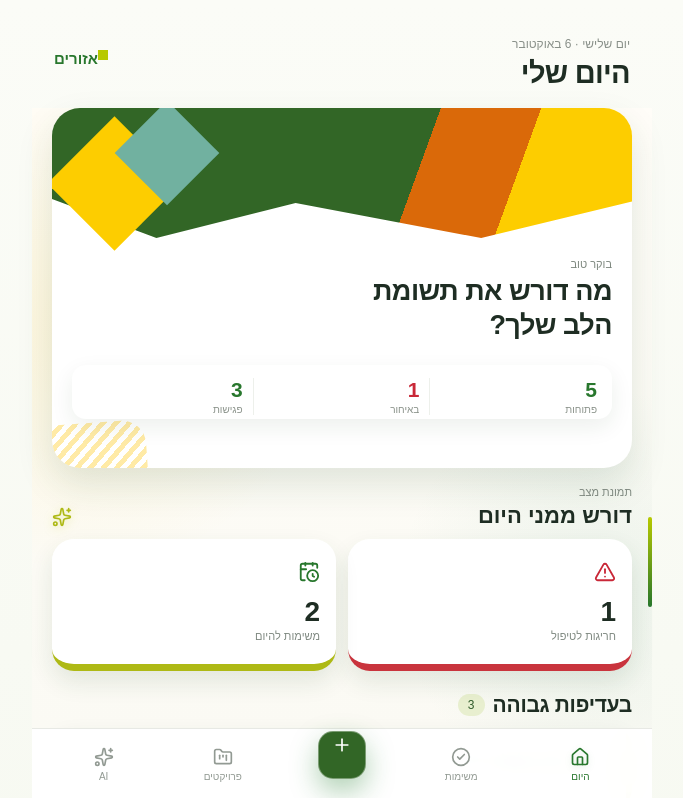
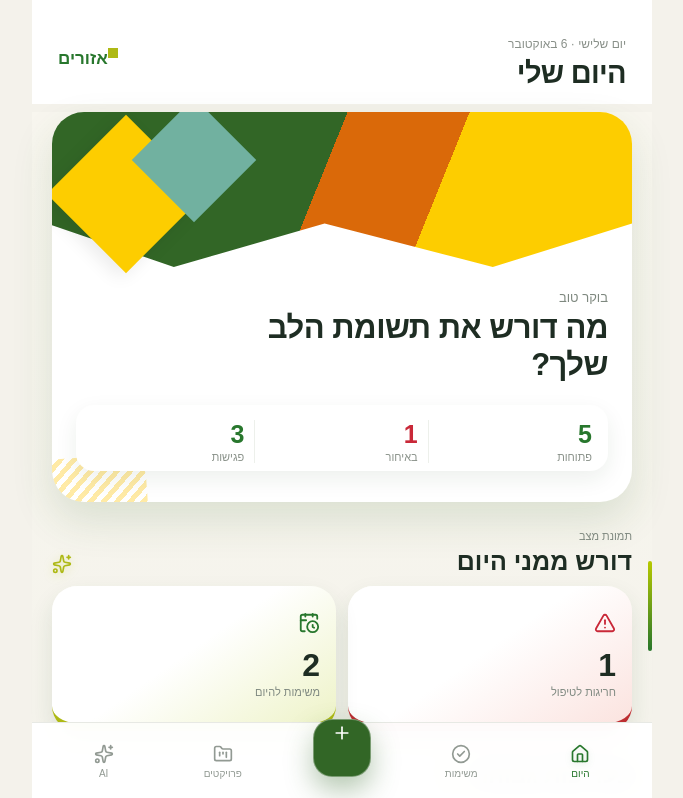
Before and after one commit to yuvaltzalach/Azorim-task-manager, a React (Vite) app: page / in a window 1280 px wide. Shown: the top 798 px of the page, without its empty margins (298-981 px from the left). Built offline with nearby package versions, Linux system fonts and the light colour scheme.

Commit message:
Polish vivid Azorim construction dashboard

```diff
--- a/src/styles.css
+++ b/src/styles.css
@@ -125,3 +125,33 @@ linear-gradient(315deg,rgba(112,180,155,.16),transparent 34%),#fff}
 .executiveIntro:before{background:linear-gradient(110deg,#326626 0 62%,#DA6909 62% 78%,#FDCD00 78% 100%)}
 .progress i{background:linear-gradient(90deg,#DA6909 0 20%,#FDCD00 20% 42%,#AEB915 42% 65%,#326626 65% 100%)}
 .projectRow:nth-of-type(3n){border-inline-start-color:#DA6909}
+
+
+/* vNext — vivid construction dashboard */
+header{padding-inline:26px;background:#fff}
+body{background:#f4f2eb}
+main{min-height:calc(100vh - 176px);background:linear-gradient(180deg,#f8f6ef,#f2f1e9)}
+.executiveIntro{margin-top:8px;min-height:390px;padding:178px 24px 22px;border-radius:32px;background:#fff;box-shadow:0 18px 42px rgba(50,102,38,.14)}
+.executiveIntro:before{height:155px;background:linear-gradient(112deg,#326626 0 46%,#DA6909 46% 65%,#FDCD00 65% 100%);clip-path:polygon(0 0,100% 0,100% 72%,76% 100%,47% 72%,21% 100%,0 73%)}
+.executiveIntro .geoA{width:112px;height:112px;left:18px;top:26px;background:#FDCD00!important;box-shadow:0 8px 18px rgba(0,0,0,.08)}
+.executiveIntro .geoB{width:88px;height:88px;left:98px;top:4px;background:#71B1A0!important}
+.executiveIntro .eyebrow{font-size:13px}.executiveIntro h2{font-size:31px;line-height:1.18;max-width:370px}
+.executiveStats{border-radius:18px;padding:15px 6px 8px}.executiveStats strong{font-size:25px}.executiveStats span{font-size:11px}
+.attention{margin-top:28px}.attentionHead h2{font-size:25px}.signalGrid button{min-height:145px;border-radius:25px}.signalGrid strong{font-size:32px}
+.signalGrid button:first-child{background:linear-gradient(145deg,#fff 48%,#fbe3df);border-bottom:8px solid #BD2E32}.signalGrid button:last-child{background:linear-gradient(145deg,#fff 48%,#eef3c8);border-bottom:8px solid #AEB915}
+.section{margin-top:30px}.sectionTitle h2{font-size:24px}.task{min-height:88px;border-radius:22px;padding:18px;box-shadow:0 10px 28px rgba(50,102,38,.10)}
+.task:after{width:7px;background:linear-gradient(#FDCD00,#AEB915)}
+.portfolioStrip{min-height:164px;border-radius:30px;padding:26px 24px;background:linear-gradient(115deg,#326626 0 52%,#39792d 100%);box-shadow:0 18px 38px rgba(50,102,38,.24)}
+.portfolioStrip strong{font-size:28px}.miniGeo{transform:scale(1.75);margin-left:30px}
+.projectRow{min-height:184px;border-radius:26px;padding:22px 22px 18px 26px;box-shadow:0 12px 30px rgba(50,102,38,.12)}
+.projectRow h3{font-size:22px}.projectRow p{font-size:12px}.projectRow .projectAccent{width:11px}
+.projectRow:nth-of-type(3n+1){background:linear-gradient(115deg,#fff 62%,rgba(113,177,160,.20))}
+.projectRow:nth-of-type(3n+2){background:linear-gradient(115deg,#fff 62%,rgba(174,185,21,.18))}
+.projectRow:nth-of-type(3n){background:linear-gradient(115deg,#fff 62%,rgba(253,205,0,.20))}
+.progress{height:10px;border-radius:10px}.projectNumbers span{font-size:11px}
+.fab{width:58px;height:58px;border-radius:19px!important;transform:translateY(-12px);background:#326626!important;box-shadow:0 13px 28px rgba(50,102,38,.36)}
+nav{height:78px}.brandMark{font-size:17px}.brandShape{background:#AEB915}
+.projectHeader{background:linear-gradient(120deg,#fff 55%,rgba(113,177,160,.18))}
+.projectTabs{background:#e7e8df}.projectTabs .selected{background:#326626}
+.metrics strong{color:#326626}.projectSummary{border-top-color:#FDCD00;background:linear-gradient(135deg,#fff,#fff8dc)}
+@media(max-width:380px){.executiveIntro{padding-top:165px}.executiveIntro h2{font-size:27px}.portfolioStrip strong{font-size:24px}}
```
